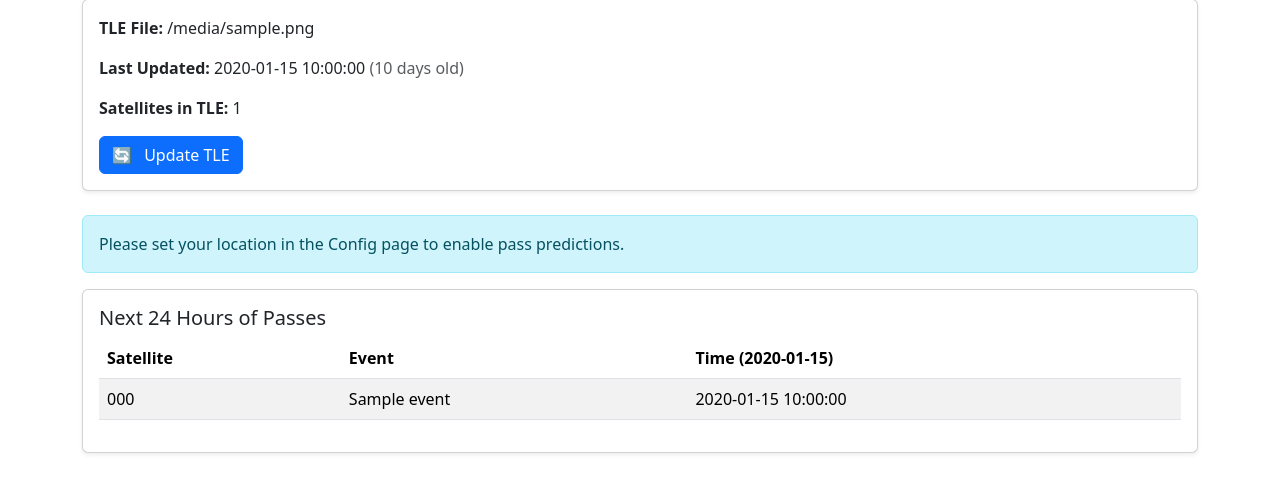
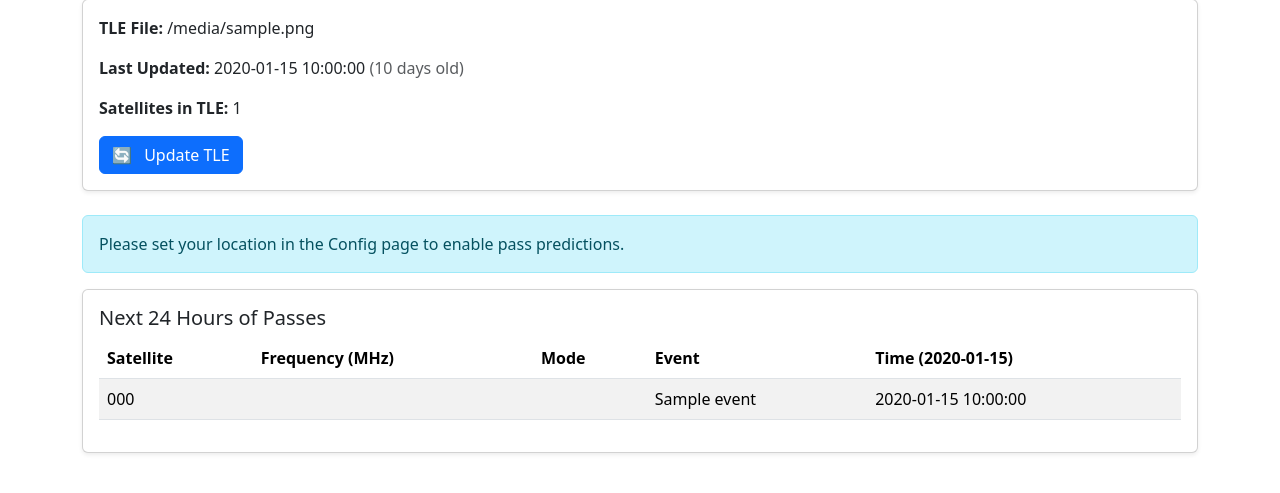
Before and after one commit to Mraanderson/sstv-groundstation, a Flask app: template app/features/passes/templates/passes/passes.html in a window 1280 px wide. Shown: the part 153-646 px from the top of the page. Run offline with Flask 3, Linux system fonts and the light colour scheme; the template is opened without the code that fills it: most values are stand-ins (such as "Sample title", 1, 10 or a date in 2020).

Commit message:
Update passes.html

```diff
--- a/app/features/passes/templates/passes/passes.html
+++ b/app/features/passes/templates/passes/passes.html
@@ -38,6 +38,8 @@
         <thead>
           <tr>
             <th>Satellite</th>
+            <th>Frequency (MHz)</th>
+            <th>Mode</th>
             <th>Event</th>
             <th>Time ({{ timezone }})</th>
           </tr>
@@ -47,6 +49,16 @@
             {% set age_hours = (now - p.time).total_seconds() / 3600 %}
             <tr class="{% if age_hours > 0 and age_hours < 12 %}text-muted{% endif %}">
               <td>{{ p.satellite }}</td>
+              <td>
+                {% for sat in config['SSTV_SATELLITES'] if sat.name == p.satellite %}
+                  {{ sat.frequency }}
+                {% endfor %}
+              </td>
+              <td>
+                {% for sat in config['SSTV_SATELLITES'] if sat.name == p.satellite %}
+                  {{ sat.mode }}
+                {% endfor %}
+              </td>
               <td>{{ p.event }}</td>
               <td>{{ p.time.strftime("%Y-%m-%d %H:%M:%S") }}</td>
             </tr>
```
